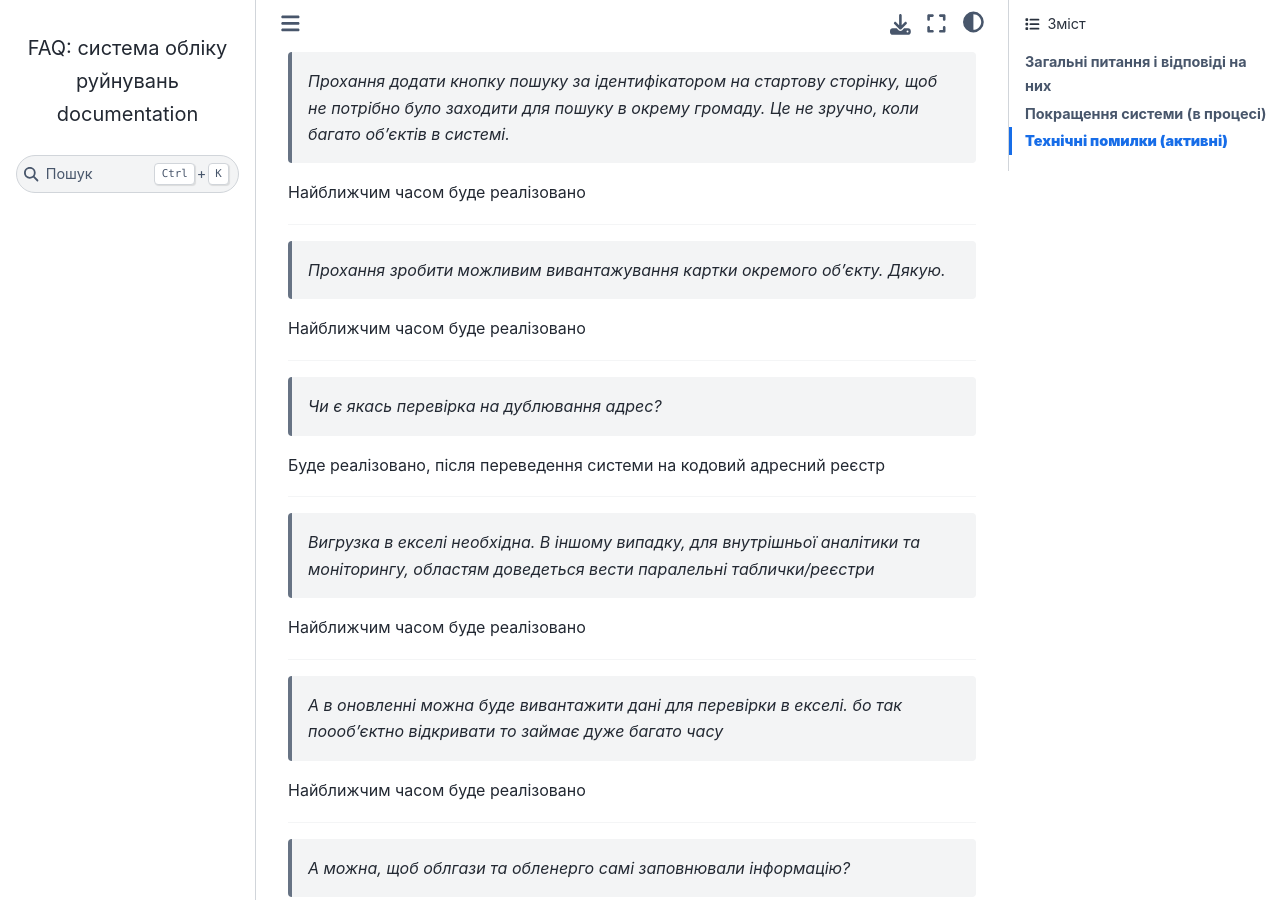
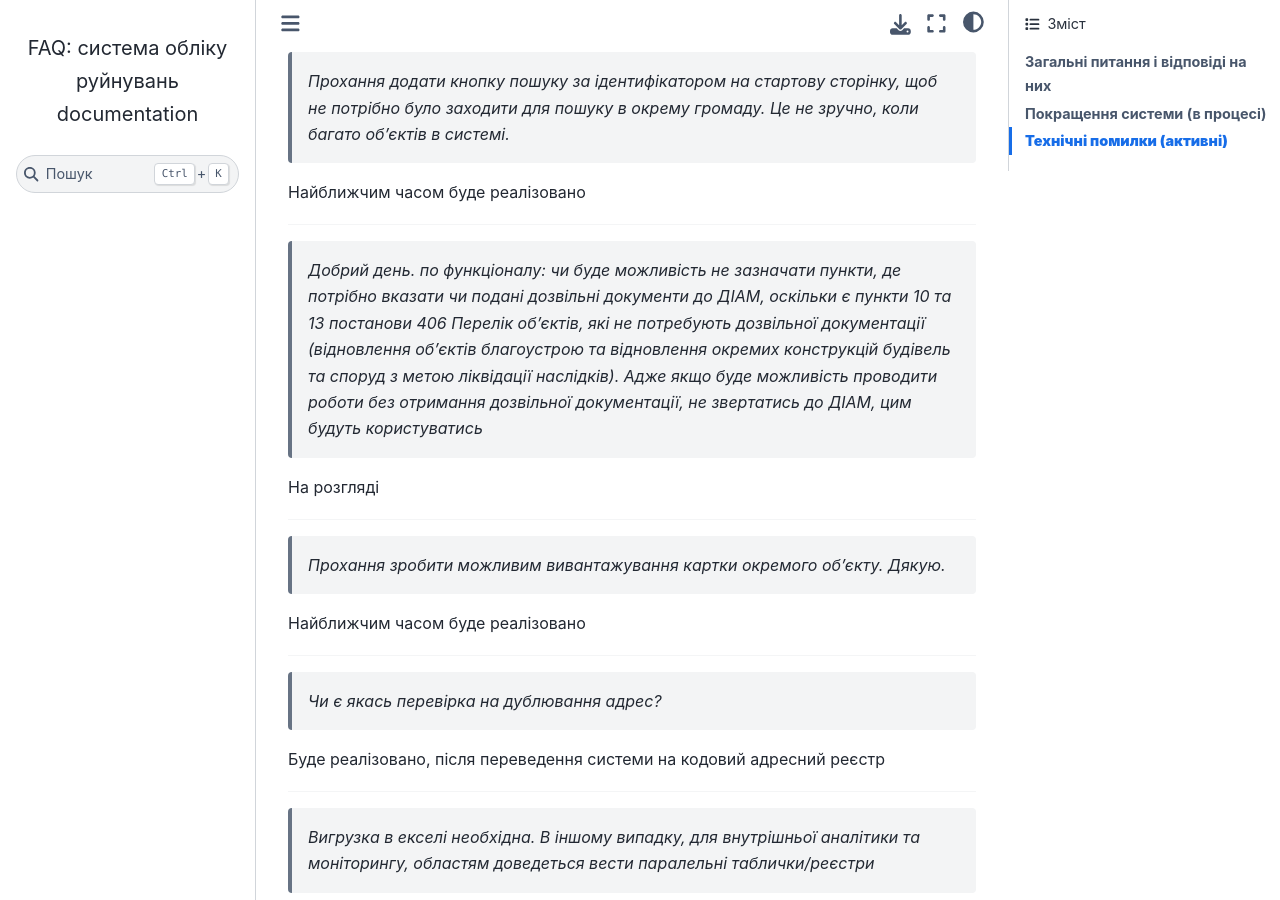
Before and after one commit to hp0404/docs.rebuild, a Sphinx documentation site: the page built from docs/source/index.md, in a window 1280 px wide and 900 px high, scrolled down 37784 px. Built offline with Sphinx 7.4.7 and the Sphinx Book theme 1.1.4, drawn with Linux system fonts in a browser that asks for light colours; some of the changed text lies outside the part shown.

Commit message:
Updated docs

```diff
--- a/docs/source/index.md
+++ b/docs/source/index.md
@@ -876,6 +876,11 @@ jpg, jpeg, png, webp, одне фото до 10Мб, до 5 фото в об'є
 Найближчим часом буде реалізовано
 
 ---
+> *Добрий день.  по функціоналу: чи буде можливість не зазначати пункти, де потрібно вказати чи подані дозвільні документи до ДІАМ, оскільки є пункти 10 та 13 постанови 406 Перелік об’єктів, які не потребують дозвільної документації (відновлення об'єктів благоустрою та відновлення окремих конструкцій будівель та споруд з метою ліквідації наслідків). Адже якщо буде можливість проводити роботи без отримання дозвільної документації, не звертатись до ДІАМ, цим будуть користуватись*
+
+На розгляді
+
+---
 > *Прохання зробити можливим вивантажування картки окремого об'єкту. Дякую.*
 
 Найближчим часом буде реалізовано
```
Also changed, not shown: other parts of docs/source/index.md (+1 -1 lines).
